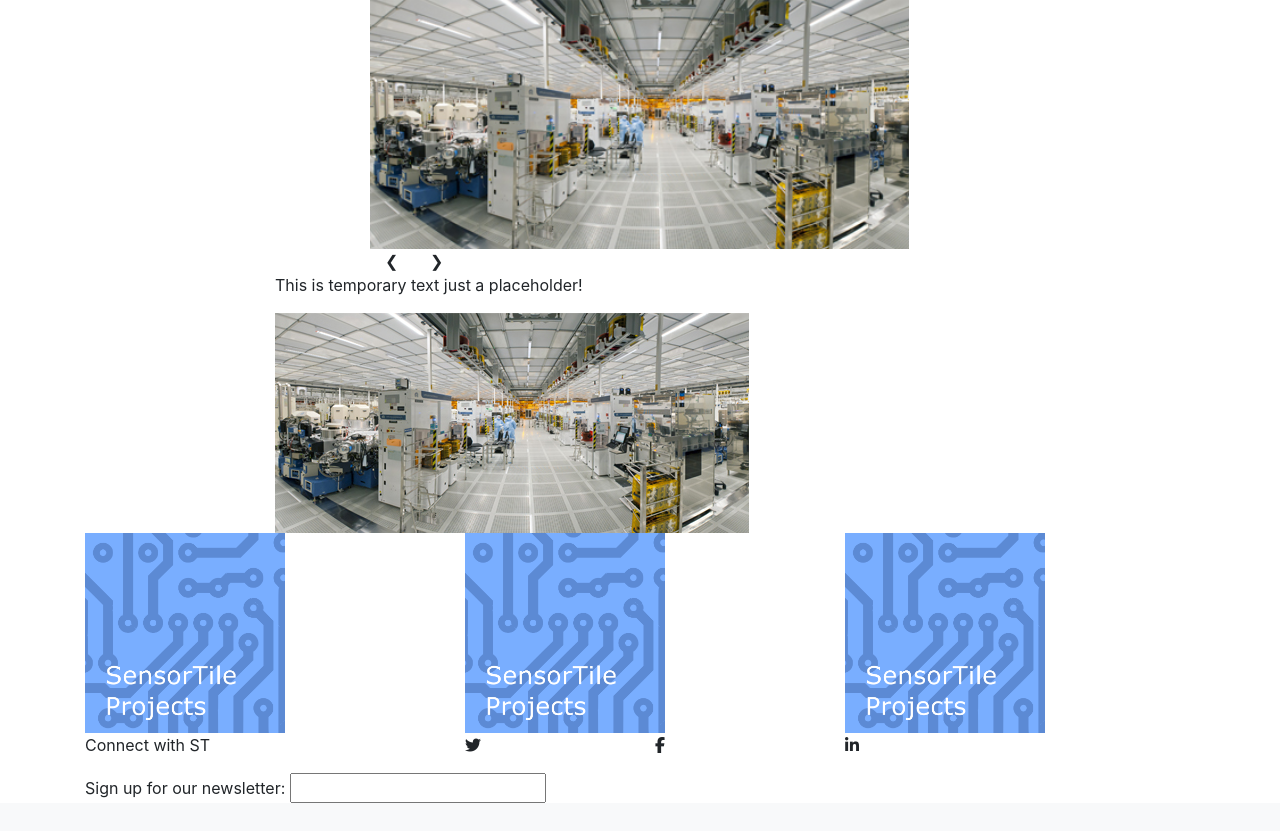
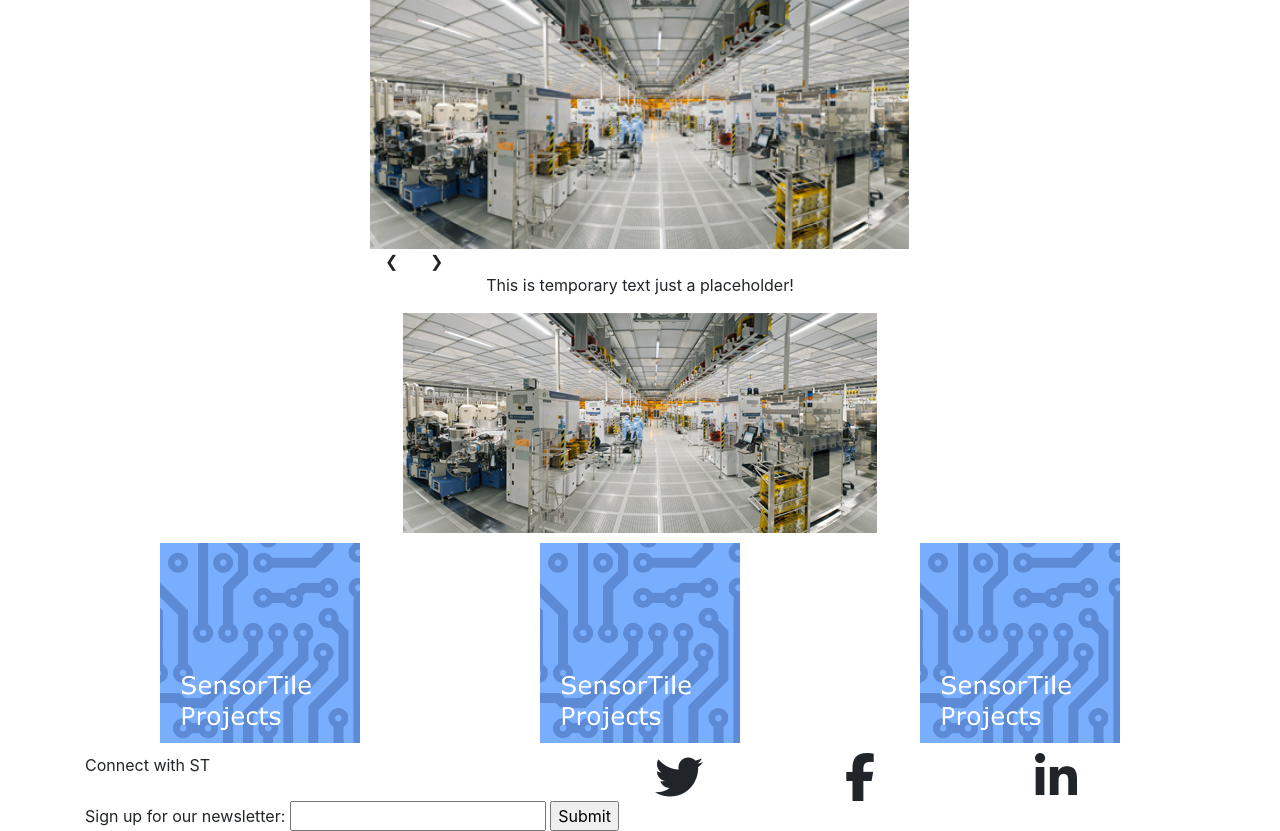
Before and after one commit to stmMicroWebsite/Trial-Website, a PHP site: page / in a window 1280 px wide. Shown: the part 57-888 px from the top of the page. Before the commit the page ends 860 px from the top, so only its background shows below. Run offline with PHP 8.4, Linux system fonts and the light colour scheme; some libraries are stand-ins or nearby versions.

Commit message:
Fixed some spacing, color and font needs work

```diff
--- a/index.html
+++ b/index.html
@@ -77,7 +77,7 @@
       <div class="row justify-content-center">
         <div class="col-lg-8">
           <!-- Text in here-->
-          <p>
+          <p class="info">
             This is temporary text just a placeholder!
           </p>
         </div>
@@ -93,7 +93,7 @@
       </div>
     </div>
 
-    <div class="container">
+    <div class="container blue">
       <div class="row">
         <div class="col-md-4">
           <img class="boxes" src="test.png">
@@ -110,37 +110,36 @@
   <!-- For universal footer field -->
     <footer>
       <div class="container">
+
         <!-- Social Media stuff-->
         <div class="row">
           <div class="col-md-4">
-            <p>
-              Connect with ST
-            </p>
+            <p>Connect with ST</p>
           </div>
-          <div class="col-md-2 col-md-offset-2">
-            <i class="fa fa-twitter" aria-hidden="true"></i>
+          <div class="col-md-2 offset-md-2">
+            <i class="fa fa-twitter fa-3x" aria-hidden="true"></i>
           </div>
           <div class="col-md-2">
-            <i class="fa fa-facebook" aria-hidden="true"></i>
+            <i class="fa fa-facebook fa-3x" aria-hidden="true"></i>
           </div>
           <div class="col-md-2">
-            <i class="fa fa-linkedin" aria-hidden="true"></i>
+            <i class="fa fa-linkedin fa-3x" aria-hidden="true"></i>
           </div>
         </div>
+
         <!-- Newsletter -->
         <div class="row justify-content-center">
           <div class="col-md-12">
             <!-- Put in action to process the request-->
             <form>
-              <span>
-                Sign up for our newsletter:
-              </span>
-              <span>
-                <input type="text" name="email"/>
-              </span>
+              <span>Sign up for our newsletter:</span>
+              <span> <input type="text" name="email"/> </span>
+              <span> <input type="submit" value="Submit"> </span>
             </form>
+
           </div>
         </div>
+
       </div>
     </footer>
 
--- a/style.css
+++ b/style.css
@@ -14,3 +14,23 @@
 .boxes{
   max-width: 200px;
 }
+.textPic{
+  display: block;
+  margin: auto;
+}
+.info{
+  text-align: center;
+}
+.container.blue{
+  padding-top: 10px;
+  padding-bottom: 10px;
+}
+
+.footer{
+  padding-top: 10px;
+  padding-bottom: 10px;
+}
+.boxes{
+  display: block;
+  margin: auto;
+}
```
